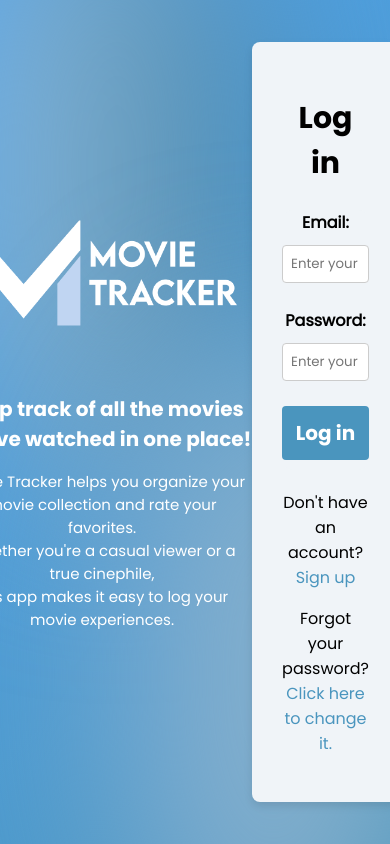
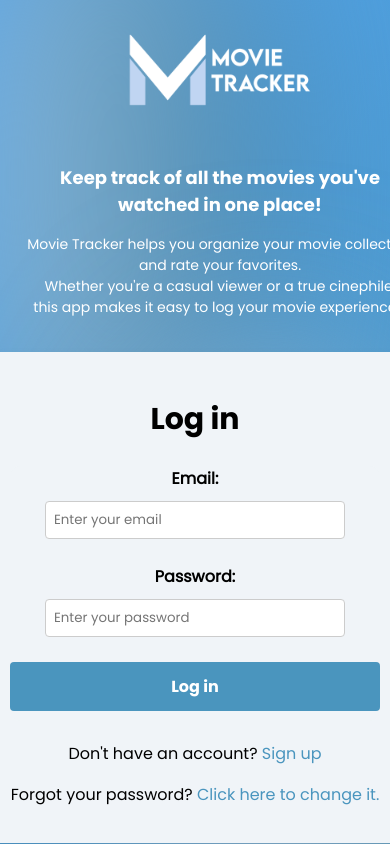
Before and after one commit to DianaOprea17/movie-app-tic, a Vue app in the folder front/client/: page / in a window 390 px wide. Built offline with nearby package versions, Linux system fonts and the light colour scheme; what @kyvg/vue3-notification would draw is missing.

Commit message:
responsive

```diff
--- a/front/client/src/components/HomePage.vue
+++ b/front/client/src/components/HomePage.vue
@@ -179,7 +179,7 @@
 
             <p v-if="!isEditing"><strong>Other Details:</strong> {{ selectedMovie.details }}</p>
             <input v-else type="text" v-model="editedMovie.details"/>
-            <!-- Inside the modal editing section -->
+
           <div v-if="isEditing">
             <label for="editPoster">Change Poster:</label>
               <input
--- a/front/client/src/styles/HomePage.css
+++ b/front/client/src/styles/HomePage.css
@@ -575,3 +575,71 @@ h1{
   text-align: center;
   margin-top: 100px;
 }
+
+/*responsive*/
+
+@media screen and (max-width: 760px) {
+
+  .movie-item {
+    flex: 1 0 90%;
+  }
+
+  .movie-list {
+    justify-content: center;
+  }
+
+  .navbar {
+    display: flex;
+    justify-content: space-between;
+    align-items: center;
+    height: 60px;
+    padding: 0 16px;
+  }
+
+  .nav-title {
+    display: none; /*ascunde titlul*/
+  }
+
+  .nav-logo {
+    height: 40px;
+  }
+
+  .nav-links {
+    display: flex;
+    gap: 16px;
+  }
+
+  .menu {
+    display: flex;
+    align-items: center;
+  }
+
+  .menu-dropdown {
+    width: 100%;
+  }
+
+  .search-filter {
+    flex-direction: column;
+    gap: 5px;
+    margin-bottom: 15px;
+  }
+
+  .search-input {
+    width: 100%;
+    max-width: 400px;
+  }
+
+  .filter-btn {
+    width: 100%;
+    text-align: center;
+    margin-top: 0px;
+  }
+
+  .sort-btn{
+    margin: 0;
+  }
+
+  .filter-options {
+    min-width: 100%;
+  }
+}
--- a/front/client/src/styles/Login.css
+++ b/front/client/src/styles/Login.css
@@ -271,3 +271,60 @@ h2 {
     background:none;
     color: #4376a2;
   }
+
+  /*responsive*/
+
+  @media (max-width: 760px) {
+    .login-container {
+      flex-direction: column;
+      align-items: center;
+      justify-content: flex-start;
+      height: auto;
+      padding-bottom: 50px;
+    }
+
+    .left-side {
+      order: 1;
+      width: 100%;
+      margin-bottom: 20px;
+      margin-left: 50px;
+    }
+
+    .login-form {
+      order: 2;
+      width: 90%;
+      margin: 0;
+    }
+
+    .logo {
+      width: 200px;
+      margin-top: 20px;
+    }
+
+    .welcome-text h1 {
+      font-size: 18px;
+    }
+
+    .welcome-text p {
+      font-size: 14px;
+    }
+  }
+
+  @media (max-width: 450px) {
+    .login-form {
+      width: 95%;
+      padding: 20px;
+    }
+
+    .login-btn {
+      font-size: 16px;
+    }
+
+    .input-group input {
+      padding: 8px;
+    }
+
+    .error-message {
+      font-size: 14px;
+    }
+  }
--- a/front/client/src/styles/RegisterUser.css
+++ b/front/client/src/styles/RegisterUser.css
@@ -170,3 +170,61 @@ html, body {
     font-size: 15px;
     color: white;
   }
+
+  /*responsive*/
+
+  @media (max-width: 760px) {
+    .signup {
+      flex-direction: column;
+      align-items: center;
+      justify-content: flex-start;
+      height: auto;
+      padding-bottom: 30px;
+    }
+
+    .left-side {
+      order: 1;
+      width: 100%;
+      margin-bottom: 20px;
+    }
+
+    .signup-container {
+      order: 2;
+      width: 90%;
+      margin: 0;
+      margin-bottom: 50px;
+    }
+
+    .logo {
+      width: 200px;
+    }
+
+    .welcome-text h1 {
+      font-size: 18px;
+    }
+
+    .welcome-text p {
+      font-size: 14px;
+    }
+  }
+
+
+  @media (max-width: 450px) {
+    .signup-container {
+      width: 95%;
+      padding: 20px;
+      margin-bottom: 40px;
+    }
+
+    .signup-btn {
+      font-size: 18px;
+    }
+
+    .input-group input {
+      padding: 8px;
+    }
+
+    .error-message {
+      font-size: 14px;
+    }
+  }
```
Also changed, not shown: front/client/src/styles/UserProfile.css (+81 -0 lines), 1 other file (tests, documents, lock files or other folders). Lines whose indentation alone changed are shown as unchanged.
